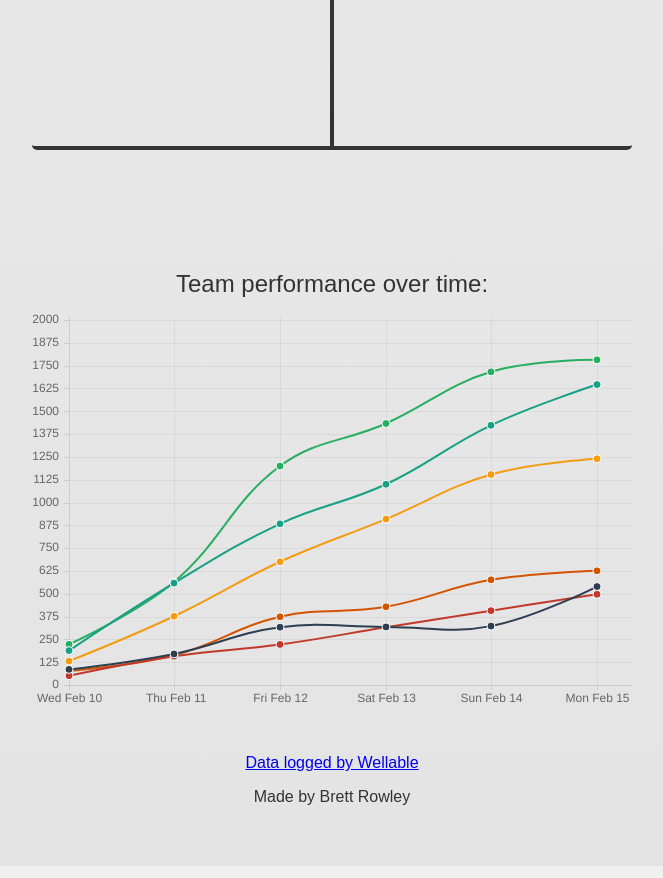
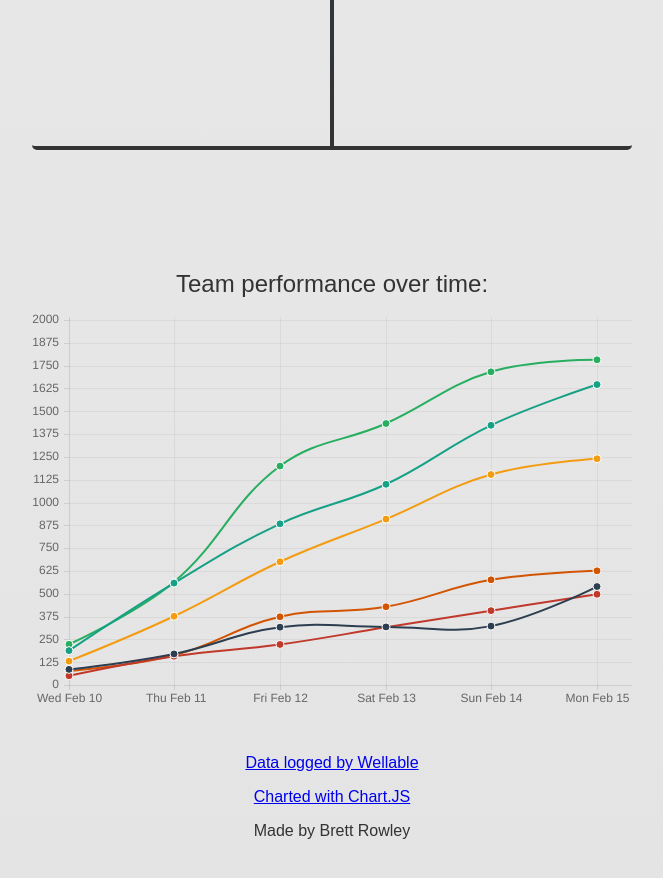
Before and after one commit to brettrowley/brettrowley.github.io, a Jekyll site: the page sandbox/wellable/index.html, which Jekyll copies as it is, in a window 1280 px wide and 900 px high, scrolled down 2313 px. Shown: the top 878 px of the window, without its empty margins (308-971 px from the left). Built offline with Jekyll 4.4.1, drawn with Linux system fonts in a browser that asks for light colours.

Commit message:
Add Chart.JS credit

```diff
--- a/sandbox/wellable/index.html
+++ b/sandbox/wellable/index.html
@@ -151,6 +151,7 @@ $(document).ready(function(){
 	<canvas id="historyChart" ></canvas>
 	<div id="footer">
 		<p><a target="_blank" href="https://wellable.co/user/leaderboard">Data logged by Wellable</a></p>
+		<p><a target="_blank" href="http://www.chartjs.org/">Charted with Chart.JS</a></p>
 		<p>Made by Brett Rowley</p>
 	</div>
 </body>
```
